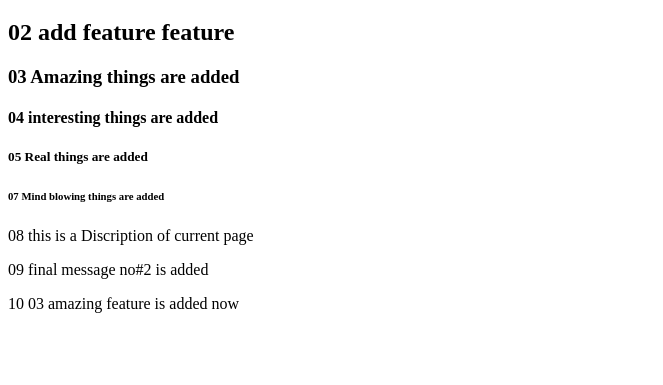
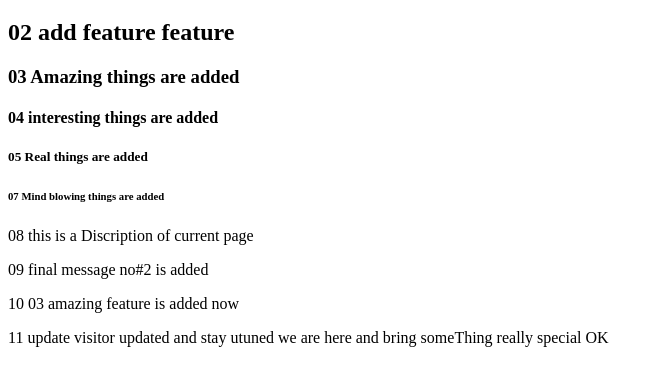
Before and after one commit to studentofwebdevelopment99/01-Git-hub-Testing, a plain HTML site: page index.html in a window 1280 px wide. Shown: the part 61-446 px from the top of the page, without its empty margins (0-663 px from the left). Drawn offline with Linux system fonts and the light colour scheme.

Commit message:
15: dear we bring some thing amazing"

```diff
--- a/index.html
+++ b/index.html
@@ -15,5 +15,9 @@
     <p>08 this is a Discription of current page</p>
     <p>09 final message no#2 is added</p>
     <p>10 03 amazing feature is added now</p>
+    <div>
+      11 update visitor updated and stay utuned we are here and bring someThing
+      really special OK
+    </div>
   </body>
 </html>
```
